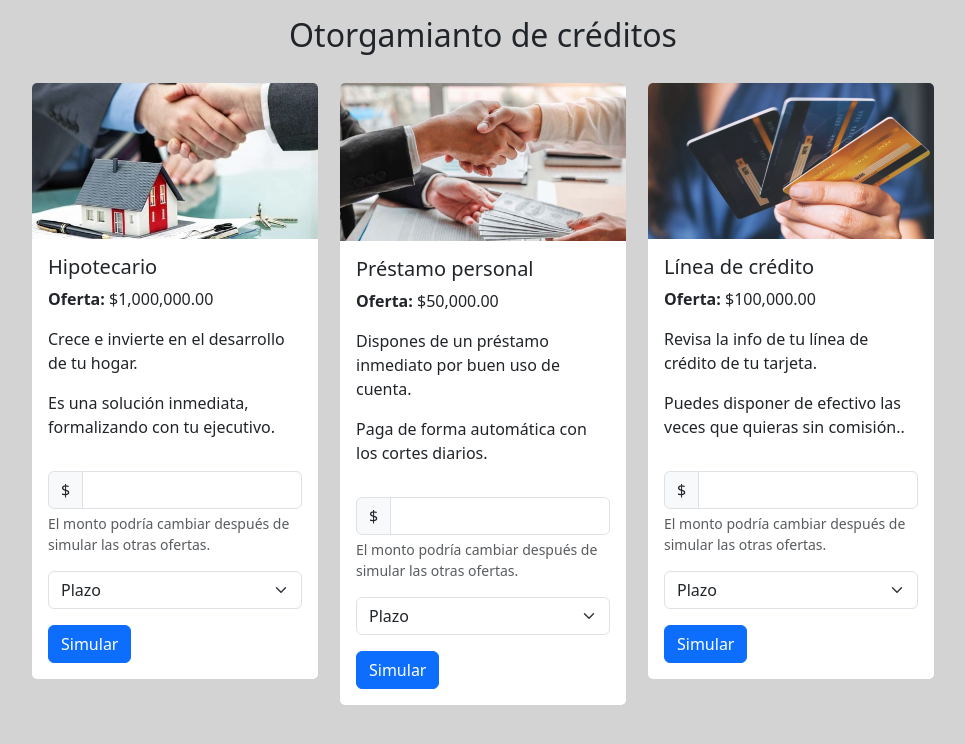
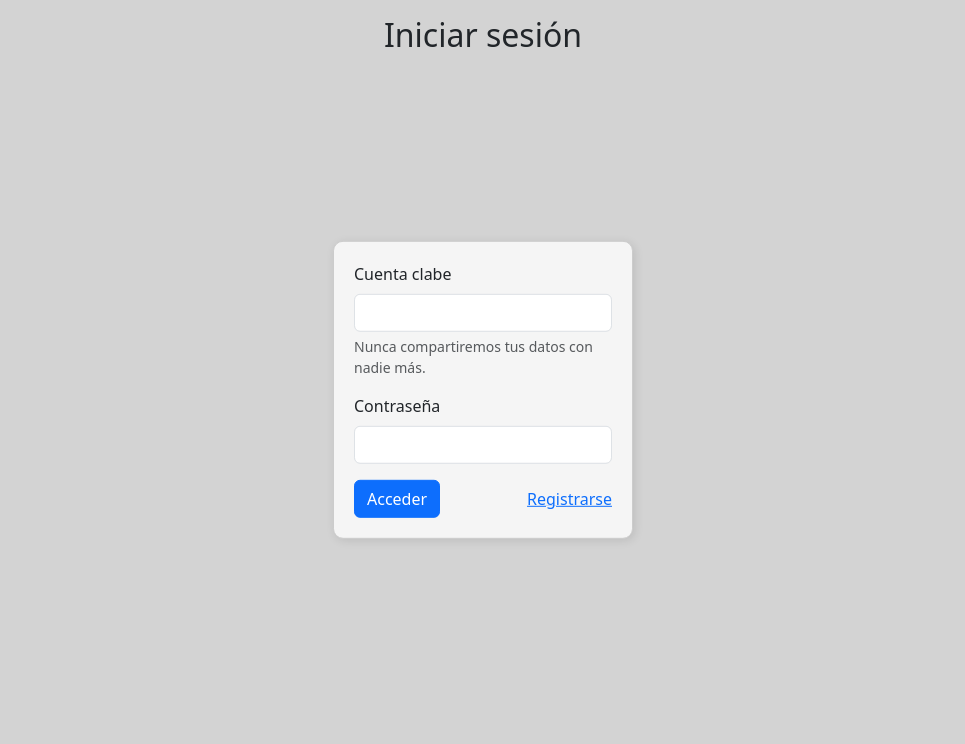
Before and after one commit to AlexPMtz/simulador-credito, a React (Create React App) app: page / in a window 1280 px wide. Shown: the top 744 px of the page, without its empty margins (157-1122 px from the left). Built offline with nearby package versions, Linux system fonts and the light colour scheme.

Commit message:
[Add] functionality changes

```diff
--- a/src/App.js
+++ b/src/App.js
@@ -9,14 +9,12 @@ const App = () => {
   return (
     <BrowserRouter>
       <Routes>
-        <Route path="/" element={ <Home /> }></Route>
+        <Route path="/simulador" element={ <Home /> }></Route>
         <Route path="/iniciar-sesion" element={ <Login /> }></Route>
         <Route path="/registro" element={ <SignUp /> }></Route>
         <Route path="/cuestionario" element={ <Questionnaire /> }></Route>
 
         <Route path="/*" element={ <Login /> }></Route>
-
-
       </Routes>
     </BrowserRouter>
   );
--- a/src/Views/Home/Home.jsx
+++ b/src/Views/Home/Home.jsx
@@ -17,7 +17,7 @@ const Home = () => {
   return (
     <>
       <div className={Styles.title + " mt-3"}>
-        <h2>Otorgamianto de créditos</h2>
+        <h2>Otorgamiento de créditos</h2>
       </div>
       <div className={Styles.container}>
         <div className={Styles.productCards}>
--- a/src/Views/Login/Login.jsx
+++ b/src/Views/Login/Login.jsx
@@ -1,22 +1,25 @@
 import React, { useEffect, useState } from "react";
-import Styles from "./Login.module.css"
+import Styles from "./Login.module.css";
 import Container from "../../HOC/Container";
 
-import { users } from '../../FakeData/mock';
+import { users } from "../../FakeData/mock";
 
 const Login = () => {
-
   const [name, setName] = useState(undefined);
 
   useEffect(() => {
     console.log("---->1", users.data[0].nombre);
-    setName(users.data[0].nombre)
+    setName(users.data[0].nombre);
     console.log("---->", name);
-  }, [])
+  }, []);
 
   return (
-    <div className={ Styles.parent }>
-      <form className={ Styles.card + " " + Styles.child }>
+    <>
+      <div className={Styles.title + " mt-3"}>
+        <h2>Iniciar sesión</h2>
+      </div>
+      <div className={Styles.parent}>
+        <form className={Styles.card + " " + Styles.child}>
           <div className="mb-3">
             <label htmlFor="exampleInputEmail1" className="form-label">
               Cuenta clabe
@@ -41,7 +44,7 @@ const Login = () => {
               id="exampleInputPassword1"
             />
           </div>
-        <div className={ Styles.spaceBtwn }>
+          <div className={Styles.spaceBtwn}>
             <button type="submit" className="btn btn-primary">
               Acceder
             </button>
@@ -49,6 +52,7 @@ const Login = () => {
           </div>
         </form>
       </div>
+    </>
   );
 };
 
--- a/src/Views/Login/Login.module.css
+++ b/src/Views/Login/Login.module.css
@@ -40,3 +40,8 @@
   justify-content: space-between;
   align-items: center;
 }
+
+.title {
+  display: flex;
+  justify-content: center;
+}
--- a/src/Views/Questionnaire/Questionnaire.jsx
+++ b/src/Views/Questionnaire/Questionnaire.jsx
@@ -21,7 +21,6 @@ const Questionnaire = () => {
     monthlyExpenses: [],
     creditHistory: [],
     warranties: []
-    // Agrega aquí los demás campos...
   });
 
   const nextStep = () => setStep(step + 1);
@@ -40,18 +39,52 @@ const Questionnaire = () => {
 
   switch (step) {
     case 1:
-      return <Step1 formData={formData} handleChange={handleChange} nextStep={nextStep} />;
+      return (
+        <>
+          <div className={Styles.title + " mt-3"}>
+            <h2>Cuestionario</h2>
+          </div>
+          <Step1 formData={formData} handleChange={handleChange} nextStep={nextStep} />
+        </>
+      );
     case 2:
-      return <Step2 formData={formData} handleChange={handleChange} nextStep={nextStep} prevStep={prevStep} />;
+      return (
+        <>
+          <div className={Styles.title + " mt-3"}>
+            <h2>Cuestionario</h2>
+          </div>
+          <Step2 formData={formData} handleChange={handleChange} nextStep={nextStep} prevStep={prevStep} />
+        </>
+      );
     case 3:
-      return <Step3 formData={formData} handleChange={handleChange} nextStep={nextStep} prevStep={prevStep} />;
+      return (
+        <>
+          <div className={Styles.title + " mt-3"}>
+            <h2>Cuestionario</h2>
+          </div>
+          <Step3 formData={formData} handleChange={handleChange} nextStep={nextStep} prevStep={prevStep} />
+        </>
+      )
     case 4:
-      return <Step4 formData={formData} handleChange={handleChange} nextStep={nextStep} prevStep={prevStep} />;
+      return (
+        <>
+          <div className={Styles.title + " mt-3"}>
+            <h2>Cuestionario</h2>
+          </div>
+          <Step4 formData={formData} handleChange={handleChange} nextStep={nextStep} prevStep={prevStep} />
+        </>
+      )
     case 5:
-      return <Step5 formData={formData} handleChange={handleChange} nextStep={nextStep} prevStep={prevStep} />;
-    // Agrega los demás pasos aquí...
+      return (
+        <>
+          <div className={Styles.title + " mt-3"}>
+            <h2>Cuestionario</h2>
+          </div>
+          <Step5 formData={formData} handleChange={handleChange} nextStep={nextStep} prevStep={prevStep} />
+        </>
+      )
     default:
-      return <div>Error: Paso no encontrado</div>;
+      return <div>Error: Paso no encontrado</div>
   }
 };
 
--- a/src/Views/Questionnaire/Questionnaire.module.css
+++ b/src/Views/Questionnaire/Questionnaire.module.css
@@ -17,3 +17,9 @@
   transform: translate(-50%, 25%);
   width: 80%;
 }
+
+
+.title {
+  display: flex;
+  justify-content: center;
+}
--- a/src/Views/SignUp/SignUp.jsx
+++ b/src/Views/SignUp/SignUp.jsx
@@ -4,8 +4,12 @@ import Container from "../../HOC/Container";
 
 const signUp = () => {
   return (
-    <div className={ Styles.parent }>
-      <form className={ Styles.card + " " + Styles.child }>
+    <>
+      <div className={Styles.title + " mt-3"}>
+        <h2>Registrarse</h2>
+      </div>
+      <div className={Styles.parent}>
+        <form className={Styles.card + " " + Styles.child}>
           <div className="input-group mb-3">
             <div className="input-group mb-3">
               <input
@@ -31,7 +35,9 @@ const signUp = () => {
                 aria-label="lastName2"
               />
             </div>
-          <span className="input-group-text" id="basic-addon1">@</span>
+            <span className="input-group-text" id="basic-addon1">
+              @
+            </span>
             <input
               type="text"
               className="form-control"
@@ -69,6 +75,7 @@ const signUp = () => {
           </button>
         </form>
       </div>
+    </>
   );
 };
 
--- a/src/Views/SignUp/SignUp.module.css
+++ b/src/Views/SignUp/SignUp.module.css
@@ -18,3 +18,8 @@
   transform: translate(-50%, 40%);
   width: 50vw;
 }
+
+.title {
+  display: flex;
+  justify-content: center;
+}
```
Lines whose indentation alone changed are shown as unchanged.
